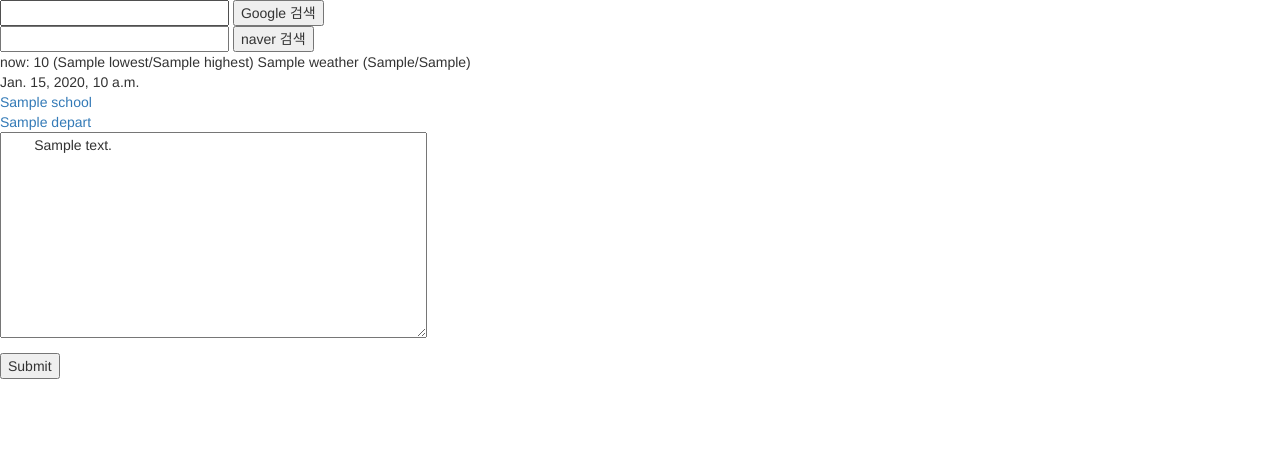
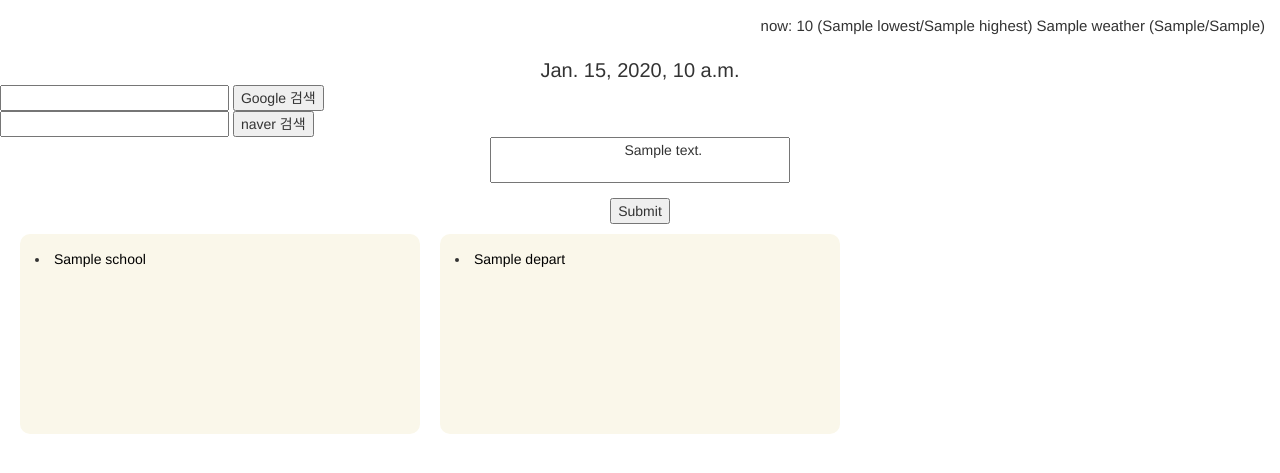
Before and after one commit to Seung-a-oh/my_start_page, a Django app: template start/templates/start/index.html in a window 1280 px wide. Shown: the top 473 px of the page. Run offline with Django 4.2, Linux system fonts and the light colour scheme; tables that the repository leaves empty hold one stand-in row (values such as "Sample post"); the template is opened without the code that fills it: values that come from a table or form of the project are taken from there, most other values are stand-ins (such as "Sample title", 1, 10 or a date in 2020); some libraries are stand-ins or nearby versions.

Commit message:
페이지 구성 ing

```diff
--- /dev/null
+++ b/start/static/start/index.css
@@ -0,0 +1,71 @@
+/* index.html의 css */
+/* body {
+    background-color: rgb(255, 255, 255);
+} */
+
+a {
+    text-decoration: none;
+    color: black;
+}
+.weather {
+    font-size: 15px;
+    float: right;
+    margin-right: 15px;
+    margin-top: 15px;
+}
+
+.time {
+    font-size: 20px;
+    text-align: center;
+    clear: both;        /* float로 인해 겹칠 때는 clear: both */
+    padding-top: 20px;
+}
+
+.note {
+    width: 300px;
+    margin: 0 auto;
+}
+
+textarea {
+    width: 300px;
+    text-align: center;
+    resize: none;
+}
+
+.save {
+    text-align: center;
+}
+
+.school {
+    float: left;
+    width: 400px;
+    height: 200px;
+    border-radius: 10px;
+    background-color: rgb(250, 247, 234);
+    padding: 15px;
+    margin-left: 20px;
+}
+
+.school-inner {
+    width: 360px;
+    overflow: hidden;
+    text-overflow: ellipsis;
+    white-space: nowrap;
+}
+
+.depart {
+    float: left;
+    width: 400px;
+    height: 200px;
+    border-radius: 10px;
+    background-color: rgb(250, 247, 234);
+    padding: 15px;
+    margin-left: 20px;
+}
+
+.depart-inner {
+    width: 360px;
+    overflow: hidden;
+    text-overflow: ellipsis;
+    white-space: nowrap;
+}
--- a/start/templates/start/index.html
+++ b/start/templates/start/index.html
@@ -1,6 +1,27 @@
-{% extends "start/layout.html" %}
+{% load static %}
+<!DOCTYPE html>
+<html lang="en">
+<head>
+  <link rel="shortcut icon" type="image/x-icon" href="{% static 'start/favicon.ico' %}">
+  <title>{% block title %}{% endblock %}</title>
+  <meta charset="utf-8">
+  <meta name="viewport" content="width=device-width, initial-scale=1">
+  <link rel="stylesheet" href="//maxcdn.bootstrapcdn.com/bootstrap/3.3.6/css/bootstrap.min.css">
+  <link rel="stylesheet" type="text/css" href="{% static 'start/index.css' %}">
+  <script src="//ajax.googleapis.com/ajax/libs/jquery/1.12.0/jquery.min.js"></script>
+  <script src="//maxcdn.bootstrapcdn.com/bootstrap/3.3.6/js/bootstrap.min.js"></script>
+</head>
+<body>
+    {% block content %}
 
-{% block content %}
+    <div class="weather">
+        now: {{weathers.cur_temp}} ({{weathers.lowest}}/{{weathers.highest}})
+        {{weathers.weather}} ({{weathers.rain_am}}/{{weathers.rain_pm}})
+    </div>
+
+    <div class="time">
+        {{times.time}}
+    </div>
     <form method=get action="http://www.google.co.kr/search" target="_blank" >
         <table bgcolor="#FFFFFF">
             <tr>
@@ -23,34 +44,35 @@
         </table>
     </form>
 
-<div>
-    now: {{weathers.cur_temp}} ({{weathers.lowest}}/{{weathers.highest}})
-    {{weathers.weather}} ({{weathers.rain_am}}/{{weathers.rain_pm}})
+
+
+    <form class="note" action="">
+        <p><textarea>{% for memo in memos %}
+            {{memo.content}}
+            {% endfor %}</textarea></p>
+        <p class="save"><input type="submit" value="Submit"></p>
+
+    </form>
+
+    <div class="school">
+        <div class="school-inner">
+        {% for title in schools %}
+            <li>
+                <a href="https://home.sch.ac.kr/sch/06/010100.jsp{{title.link}}">{{title.title}}</a>
+            </li>
+        {% endfor %}
+        </div>
     </div>
 
-<div>
-    {{times.time}}
-</div>
-
-<div>
-    {% for title in schools %}
-        <a href="https://home.sch.ac.kr/sch/06/010100.jsp{{title.link}}">{{title.title}}</a>
-        <br>
+    <div class="depart">
+        <div class="depart-inner">
+        {% for title in departs %}
+            <li>
+                <a href="https://home.sch.ac.kr/iot/03/0101.jsp{{title.link}}">{{title.title}}</a>
+            </li>
         {% endfor %}
         </div>
-
-<div>
-    {% for title in departs %}
-        <a href="https://home.sch.ac.kr/iot/03/0101.jsp{{title.link}}">{{title.title}}</a>
-        <br>
-    {% endfor %}
     </div>
-
-<form action="">
-    <p><textarea cols="50" rows="10">{% for memo in memos %}
-        {{memo.content}}
-        {% endfor %}</textarea></p>
-    <p><input type="submit" value="Submit"></p>
-
-</form>
     {% endblock %}
+</body>
+</html>
--- a/start/templates/start/layout.html
+++ /dev/null
@@ -1,19 +0,0 @@
-{% load static %}
-
-<!DOCTYPE html>
-<html lang="en">
-<head>
-  {% comment %} <link rel="shortcut icon" type="image/x-icon" href="#"> {% endcomment %}
-  <title>{% block title %}{% endblock %}</title>
-  <meta charset="utf-8">
-  <meta name="viewport" content="width=device-width, initial-scale=1">
-  <link rel="stylesheet" href="//maxcdn.bootstrapcdn.com/bootstrap/3.3.6/css/bootstrap.min.css">
-  <script src="//ajax.googleapis.com/ajax/libs/jquery/1.12.0/jquery.min.js"></script>
-  <script src="//maxcdn.bootstrapcdn.com/bootstrap/3.3.6/js/bootstrap.min.js"></script>
-</head>
-<body>
-    {% block content %}{% endblock %}
-</body>
-</html>
-
-{% comment %} 공통적인 부분은 layout을 만들어 사용하면 편리 {% endcomment %}
```
Lines whose indentation alone changed are shown as unchanged.
